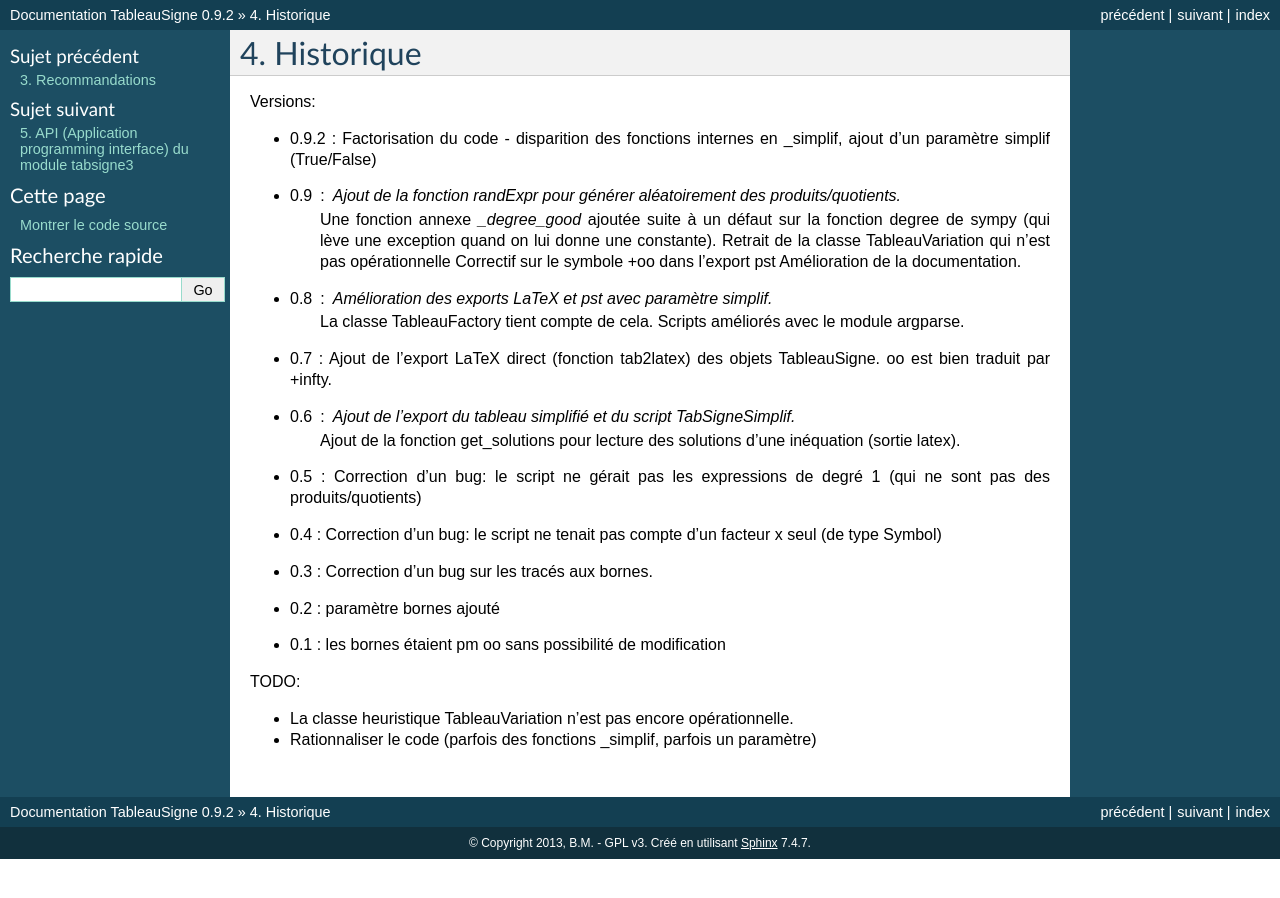
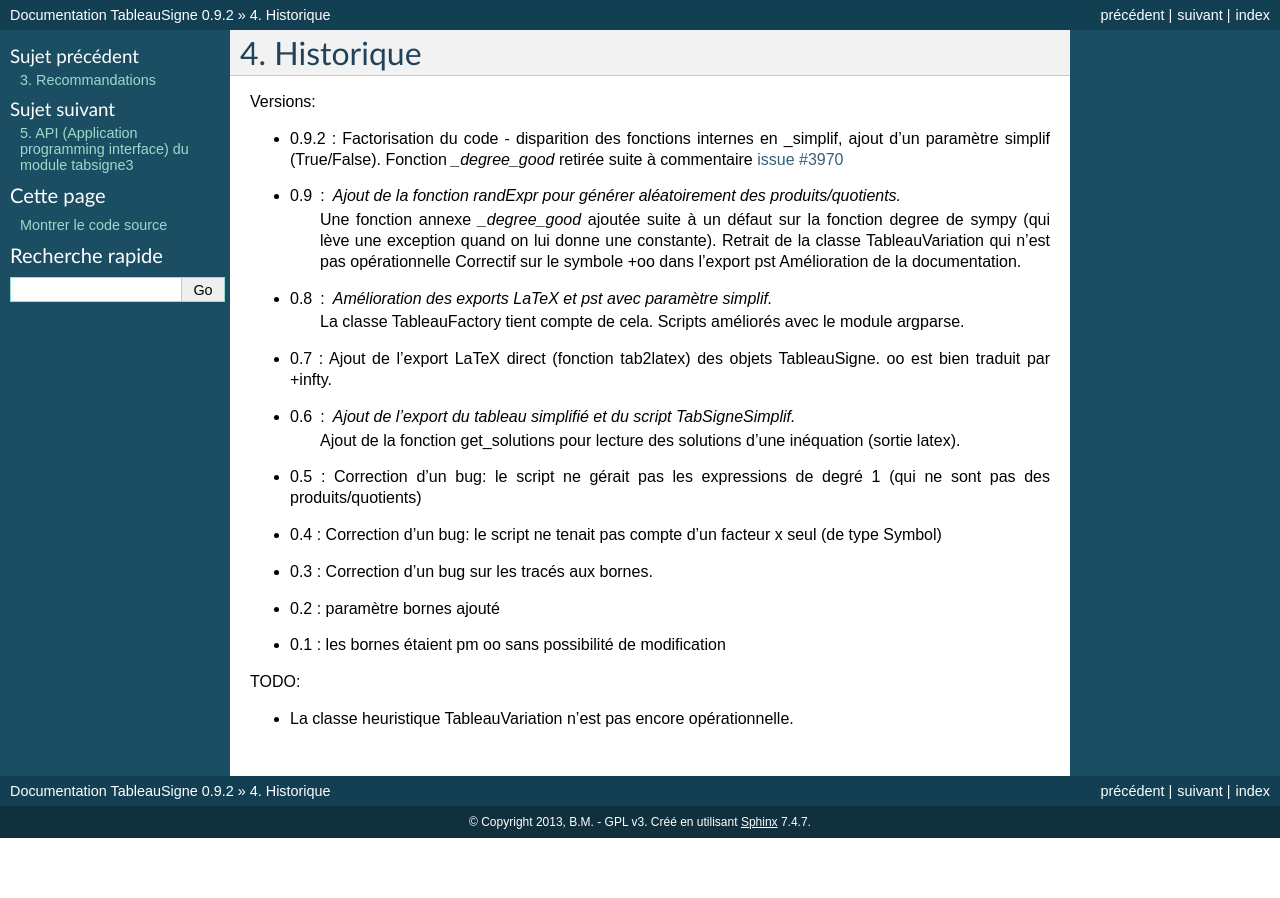
Before and after one commit to TeddyBoomer/TableauSigne, a Sphinx documentation site: the page built from doc/source/history.rst, in a window 1280 px wide. Built offline with Sphinx 7.4.7, drawn with Linux system fonts in a browser that asks for light colours.

Commit message:
Update de l'historique

```diff
--- a/doc/source/history.rst
+++ b/doc/source/history.rst
@@ -3,7 +3,7 @@ Historique
 
 Versions:
 
-* 0.9.2 : Factorisation du code - disparition des fonctions internes en _simplif, ajout d'un paramètre simplif (True/False)
+* 0.9.2 : Factorisation du code - disparition des fonctions internes en _simplif, ajout d'un paramètre simplif (True/False). Fonction *_degree_good* retirée suite à commentaire `issue #3970 <http://code.google.com/p/sympy/issues/detail?id=3970>`_
 * 0.9 : Ajout de la fonction *randExpr* pour générer aléatoirement des produits/quotients.
         Une fonction annexe *_degree_good* ajoutée suite à un défaut sur la fonction degree de sympy (qui lève une exception quand on lui donne une constante).
 	Retrait de la classe TableauVariation qui n'est pas opérationnelle
@@ -24,4 +24,3 @@ Versions:
 TODO:
 
 * La classe heuristique TableauVariation n'est pas encore opérationnelle.
-* Rationnaliser le code (parfois des fonctions _simplif, parfois un paramètre)
```
